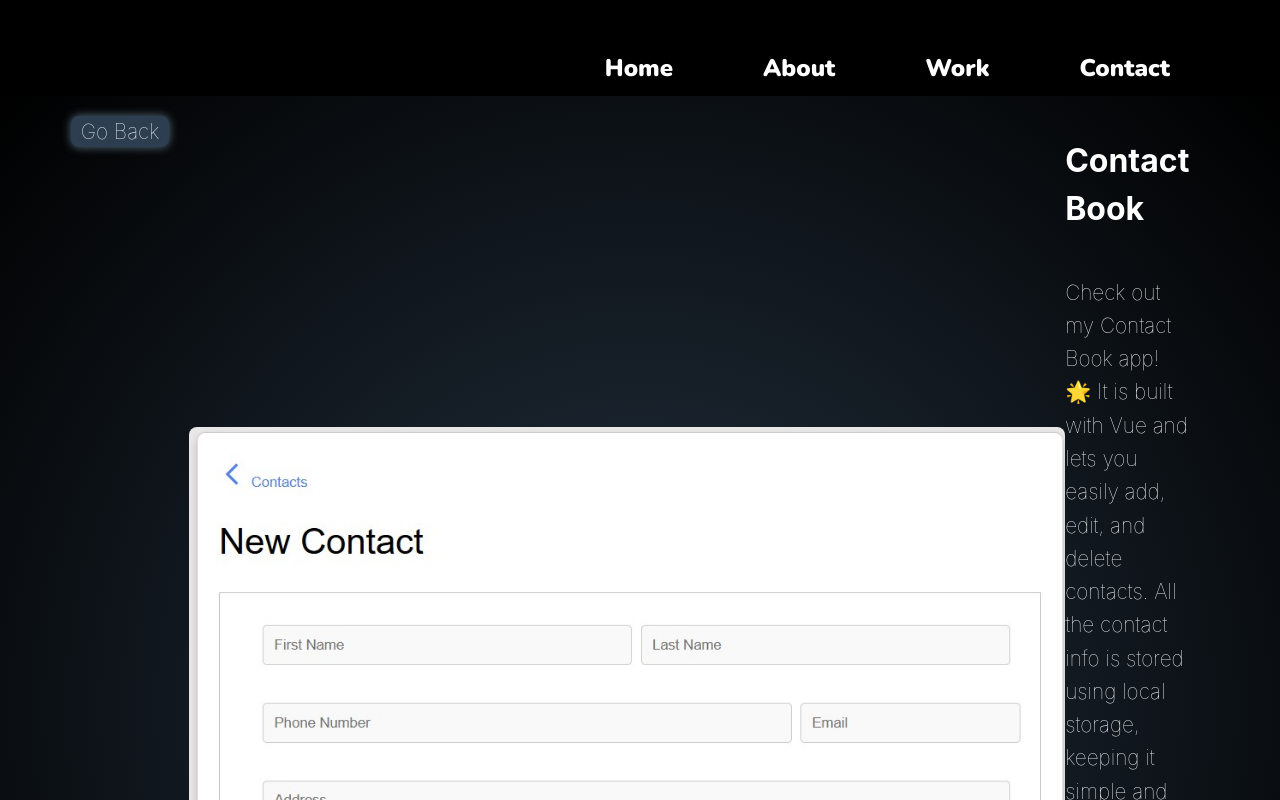
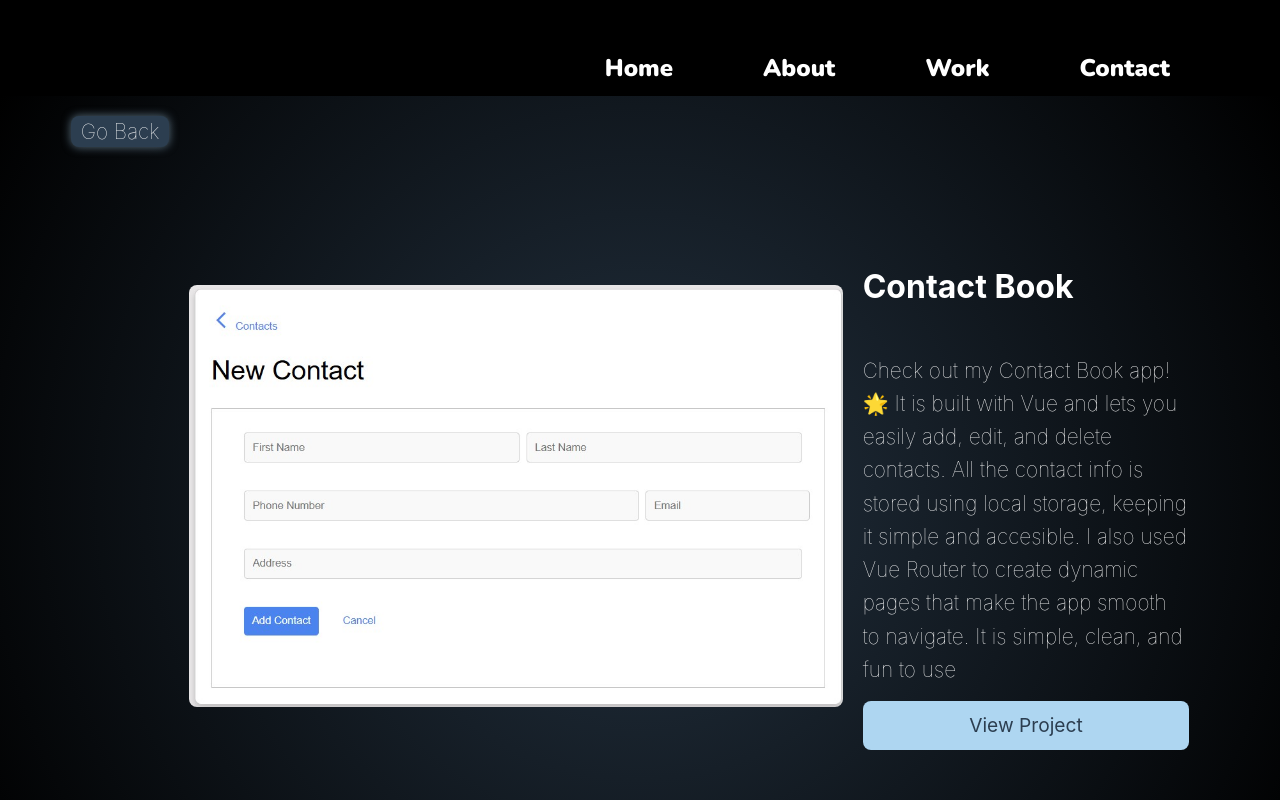
Before and after one commit to muri0031/my-vue-app, a Vue app: page /projects/contact-book in a window 1280 px wide. Shown: the top 800 px of the page. Built offline with nearby package versions, Linux system fonts and the light colour scheme; a web font is replaced by a local one.

Commit message:
fix mixtake

```diff
--- a/src/views/ProjectDetail.vue
+++ b/src/views/ProjectDetail.vue
@@ -296,7 +296,6 @@ h2{
   min-height: 100vh;
   background: radial-gradient(circle, rgba(44, 62, 80, 0.8), rgba(0, 0, 0, 0.8)); /* Gradient background */
 }
-
 .project-detail {
   display: flex;
   max-width: 1000px;
@@ -305,6 +304,26 @@ h2{
   border-radius: 12px;
   align-items: center;
 }
+.images-container {
+  width: 80%;
+  margin: 20px auto;
+  display: flex;
+  flex-wrap: wrap;
+  justify-content: center;
+}
+.image-container {
+  flex: 2;
+  margin-right: 20px;
+  display: flex;
+  flex-direction: column;
+  justify-content: flex-start;
+}
+
+.image-container img {
+  max-width: 100%;
+  border-radius: 8px;
+}
+
 .description-container {
   flex: 1;
   display: flex;
@@ -312,12 +331,12 @@ h2{
   justify-content: flex-start;
 }
 
+/*go back button*/
 .button-container {
   margin-bottom: 20px;
   align-self: flex-start;
 }
 
-/*go back button*/
 .go-back-button {
   display: inline-block;
   color: white;
@@ -350,7 +369,6 @@ h2{
   font-weight:400;
   text-align: center;
 }
-
 .view-project-button:hover {
   background-color: #2C3E50;
   color: white;
@@ -358,7 +376,8 @@ h2{
   box-shadow: 0 0 20px rgba(174, 214, 241, 0.8), 0 0 40px rgba(174, 214, 241, 0.6);
 }
 
-/*****************************live home page************************/
+
+/*************************************live home page****************************************/
 .case-study{
     width: 80%;
     margin-left:15%;
@@ -370,28 +389,12 @@ h2{
   margin: 10px;
   object-fit: cover;
 }
-
-
 .images-container {
-  width: 80%;
-  margin: 20px auto;
-  display: flex;
-  flex-wrap: wrap;
-  justify-content: center;
-  flex: 2;
-  margin-right: 20px;
-  flex-direction: column;
-  justify-content: flex-start;
+  width:70%;
   margin-left: 15%;
   margin-top: 20px;
   color: white;
   text-align: center;
-}
-
-.image-container img {
-  max-width: 100%;
-  border-radius: 8px;
-  margin-top: 10px;
 }
 
 /*personas*/
@@ -405,14 +408,22 @@ h2{
 }
 
 .persona-images img {
-  width: 200px;
-  height: 400;
+    width: 200px;
+    height: 400;
   border-radius: 8px;
   object-fit: cover;
   margin: 0 10px;
 }
 
-/************************My portfolio page*************************************/
+.images-container img {
+  width: 100%;
+  border-radius: 8px;
+  margin-top: 10px;
+}
+
+
+/**********************************portfolio page*********************************/
+
 /*personas*/
 .personas-container {
   display: flex;
@@ -431,7 +442,6 @@ h2{
   box-shadow: 0 0 10px rgba(174, 214, 241, 0.5);
   color: white;
 }
-
 /*audience*/
 .audience-research-table {
   width: 100%;
@@ -469,7 +479,7 @@ h2{
   border-collapse: collapse;
   margin: 20px 0;
   color: white;
-  box-shadow: 0 0 20px rgba(174, 214, 241, 0.8), 0 0 40px rgba(174, 214, 241, 0.6); /* Box shadow */
+  box-shadow: 0 0 20px rgba(174, 214, 241, 0.8), 0 0 40px rgba(174, 214, 241, 0.6);
   border-radius: 8px;
   overflow: hidden;
 }
@@ -499,7 +509,7 @@ h2{
 }
 
 
-/*tablet*/
+/*tablets*/
 @media (max-width: 768px) {
     /*general*/
   .project-detail {
@@ -515,13 +525,16 @@ h2{
   .description-container {
     text-align: center;
   }
+
   .go-back-button {
     display: none;
   }
   .go-back-button, .view-project-button {
     font-size: 1em;
   }
-/**************************************Live Home Page************************** */
+
+  /***********************live home page******************************/
+
   .persona-images {
     flex-direction: column;
     align-items: center;
@@ -537,7 +550,7 @@ h2{
     margin: 10px 0;
   }
 
-  /*********************************portfolio page***********************************/
+  /******************************portfolio page**********************/
   .personas-container {
     flex-direction: column;
   }
@@ -545,7 +558,7 @@ h2{
     font-size: 0.9em;
   }
 }
-
+/*mobile*/
 @media (max-width: 480px) {
   .go-back-button, .view-project-button {
     font-size: 0.9em;
```
